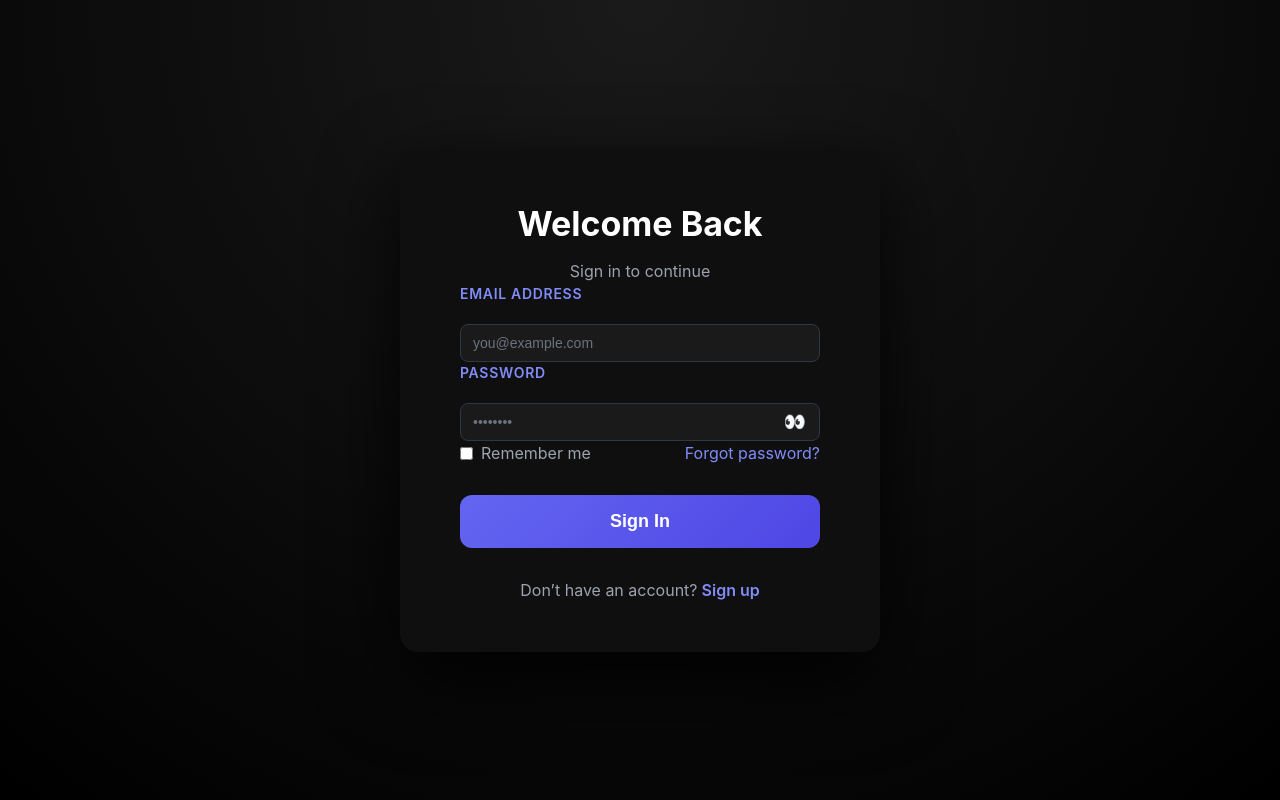
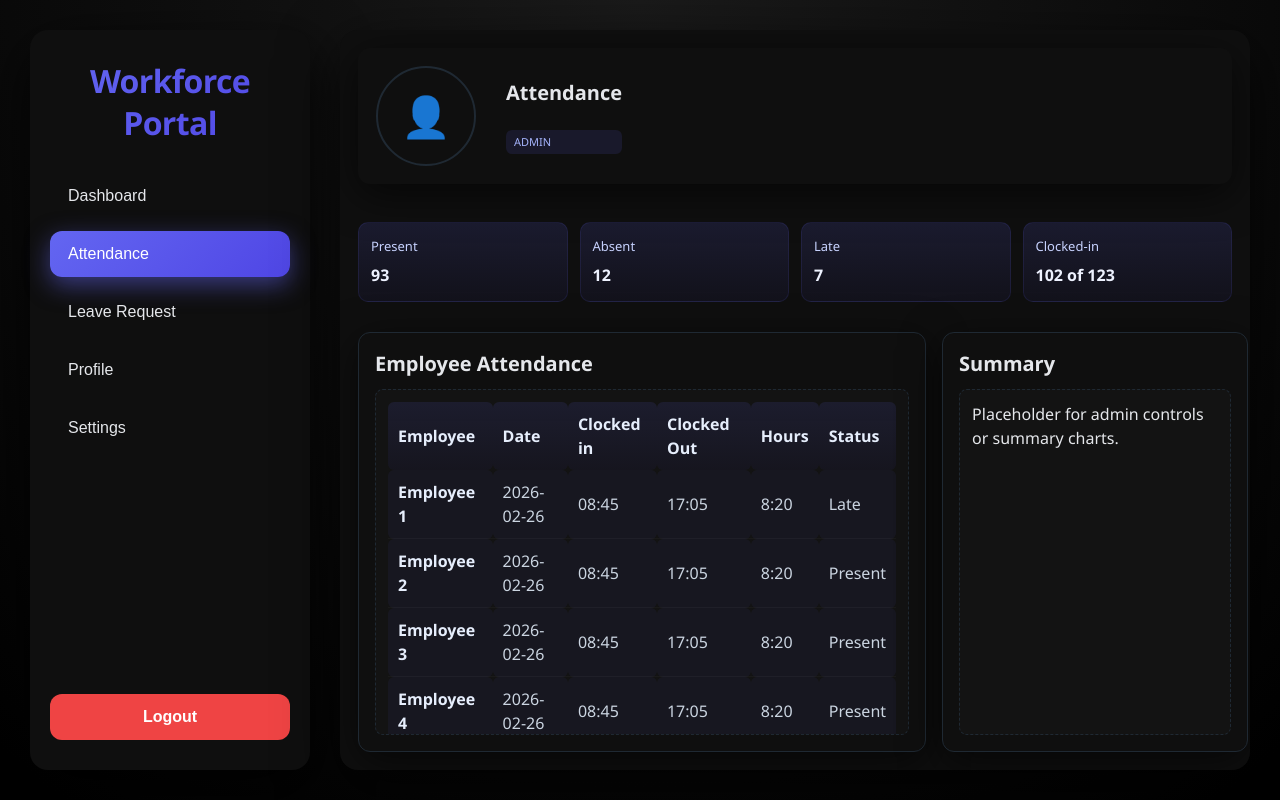
Before and after one commit to Harukino1/IT342-Salindato-WorkforcePortal, a React app in the folder frontend/: page /admin-attendance in a window 1280 px wide. Before the commit this address led to /. Built offline with nearby package versions, Linux system fonts and the light colour scheme; the HTML template or start-up script is replaced by a standard one.

Commit message:
feat: add Admin Attendance page with styling and navigation

```diff
--- a/frontend/src/App.jsx
+++ b/frontend/src/App.jsx
@@ -10,6 +10,7 @@ import Leave from './features/leave/LeaveRequest';
 import Settings from './features/settings/Setting';
 import Profile from './features/profile/Profile';
 import AdminDashboard from './features/admin_dashboard/AdminDashboard';
+import AdminAttendance from './features/admin_attendance/AdminAttendance';
 
 function App() {
   return (
@@ -19,6 +20,7 @@ function App() {
         <Route path="/register" element={<Register />} />
         <Route path="/dashboard" element={<Dashboard />} />
         <Route path="/admin-dashboard" element={<AdminDashboard />} />
+        <Route path="/admin-attendance" element={<AdminAttendance />} />
         <Route path="/attendance" element={<Attendance />} />
         <Route path="/leave" element={<Leave />} />
         <Route path="/settings" element={<Settings />} />
--- /dev/null
+++ b/frontend/src/features/admin_attendance/AdminAttendance.css
@@ -0,0 +1,62 @@
+/* AdminAttendance.css - small attendance-specific overrides */
+
+.attendance-table-wrap {
+  overflow-x: auto;
+  /* match member attendance scrollbar theme */
+  scrollbar-width: thin;
+  scrollbar-color: #475569 #111827;
+}
+
+.attendance-table-wrap::-webkit-scrollbar{
+  width: 10px;
+  height: 10px;
+}
+.attendance-table-wrap::-webkit-scrollbar-track{
+  background: #111827;
+  border-radius: 999px;
+}
+.attendance-table-wrap::-webkit-scrollbar-thumb{
+  background: linear-gradient(180deg,#4f46e5,#6366f1);
+  border-radius: 999px;
+  border: 2px solid #111827;
+}
+.attendance-table-wrap::-webkit-scrollbar-thumb:hover{
+  background: linear-gradient(180deg,#6366f1,#818cf8);
+}
+
+.attendance-table {
+  width: 100%;
+  border-collapse: collapse;
+}
+
+.attendance-table thead th {
+  background: linear-gradient(180deg, rgba(99,102,241,0.12), rgba(79,70,229,0.06));
+  color: #e6eefc;
+  padding: 10px;
+  border-radius: 6px;
+  text-align: left;
+}
+
+.attendance-table tbody td {
+  padding: 10px;
+  border-bottom: 1px solid rgba(255,255,255,0.03);
+  color: #cbd5e1;
+}
+
+.attendance-table tbody tr td:first-child {
+  font-weight: 700;
+  color: #e6eefc;
+}
+
+/* Make the table rows appear as rounded blue chips */
+.attendance-table tbody tr td {
+  background: rgba(99,102,241,0.06);
+  border-radius: 6px;
+}
+
+/* reduce table density on small screens */
+@media (max-width: 700px) {
+  .attendance-table thead { display: none; }
+  .attendance-table tbody td { display: block; width: 100%; }
+  .attendance-table tbody tr { margin-bottom: 12px; display: block; }
+}
--- /dev/null
+++ b/frontend/src/features/admin_attendance/AdminAttendance.jsx
@@ -0,0 +1,124 @@
+import React from 'react';
+import { useNavigate } from 'react-router-dom';
+import '../dashboard/Dashboard.css';
+import '../admin_dashboard/AdminDashboard.css';
+import './AdminAttendance.css';
+
+const NAV_ITEMS = [
+  { id: 'dashboard', label: 'Dashboard' },
+  { id: 'attendance', label: 'Attendance' },
+  { id: 'leave', label: 'Leave Request' },
+  { id: 'profile', label: 'Profile' },
+  { id: 'settings', label: 'Settings' },
+];
+
+const AdminAttendance = () => {
+  const navigate = useNavigate();
+
+  const stats = [
+    { title: 'Present', value: 93 },
+    { title: 'Absent', value: 12 },
+    { title: 'Late', value: 7 },
+    { title: 'Clocked-in', value: '102 of 123' },
+  ];
+
+  const rows = new Array(20).fill(0).map((_, i) => ({
+    id: i + 1,
+    name: `Employee ${i + 1}`,
+    date: '2026-02-26',
+    clockIn: '08:45',
+    clockOut: '17:05',
+    hours: '8:20',
+    status: i % 6 === 0 ? 'Late' : 'Present',
+  }));
+
+  const handleNavClick = (id) => {
+    if (id === 'dashboard') navigate('/dashboard');
+    else if (id === 'attendance') navigate('/admin-attendance');
+    else if (id === 'leave') navigate('/leave');
+    else if (id === 'profile') navigate('/profile');
+    else if (id === 'settings') navigate('/settings');
+  };
+
+  return (
+    <div className="dashboard admin-page">
+      <aside className="sidebar">
+        <h2 className="logo">Workforce Portal</h2>
+
+        <nav className="nav">
+          {NAV_ITEMS.map(({ id, label }) => (
+            <button key={id} className={`nav-item ${id === 'attendance' ? 'active' : ''}`} onClick={() => handleNavClick(id)}>
+              {label}
+            </button>
+          ))}
+        </nav>
+
+        <button className="logout">Logout</button>
+      </aside>
+
+      <main className="main">
+        <section className="welcome-container admin-profile-card">
+          <div className="avatar">👤</div>
+          <div className="welcome-content">
+            <h1>
+              Attendance
+            </h1>
+            <div className="admin-badge">ADMIN</div>
+          </div>
+        </section>
+
+        <section className="content-stack admin-stats-stack">
+          <div className="stats-row">
+            {stats.map((s, idx) => (
+              <div key={idx} className="stat-card">
+                <div className="stat-title">{s.title}</div>
+                <div className="stat-value">{s.value}</div>
+              </div>
+            ))}
+          </div>
+
+          <div className="bottom-row">
+            <div className="card">
+              <h3>Employee Attendance</h3>
+              <div className="card-box attendance-table-wrap">
+                <table className="attendance-table">
+                  <thead>
+                    <tr>
+                      <th>Employee</th>
+                      <th>Date</th>
+                      <th>Clocked in</th>
+                      <th>Clocked Out</th>
+                      <th>Hours</th>
+                      <th>Status</th>
+                    </tr>
+                  </thead>
+                  <tbody>
+                    {rows.map(r => (
+                      <tr key={r.id}>
+                        <td>{r.name}</td>
+                        <td>{r.date}</td>
+                        <td>{r.clockIn}</td>
+                        <td>{r.clockOut}</td>
+                        <td>{r.hours}</td>
+                        <td>{r.status}</td>
+                      </tr>
+                    ))}
+                  </tbody>
+                </table>
+              </div>
+            </div>
+
+            <div className="card">
+              <h3>Summary</h3>
+              <div className="card-box">
+                <p>Placeholder for admin controls or summary charts.</p>
+              </div>
+            </div>
+          </div>
+        </section>
+      </main>
+    </div>
+  );
+};
+
+export default AdminAttendance;
```
